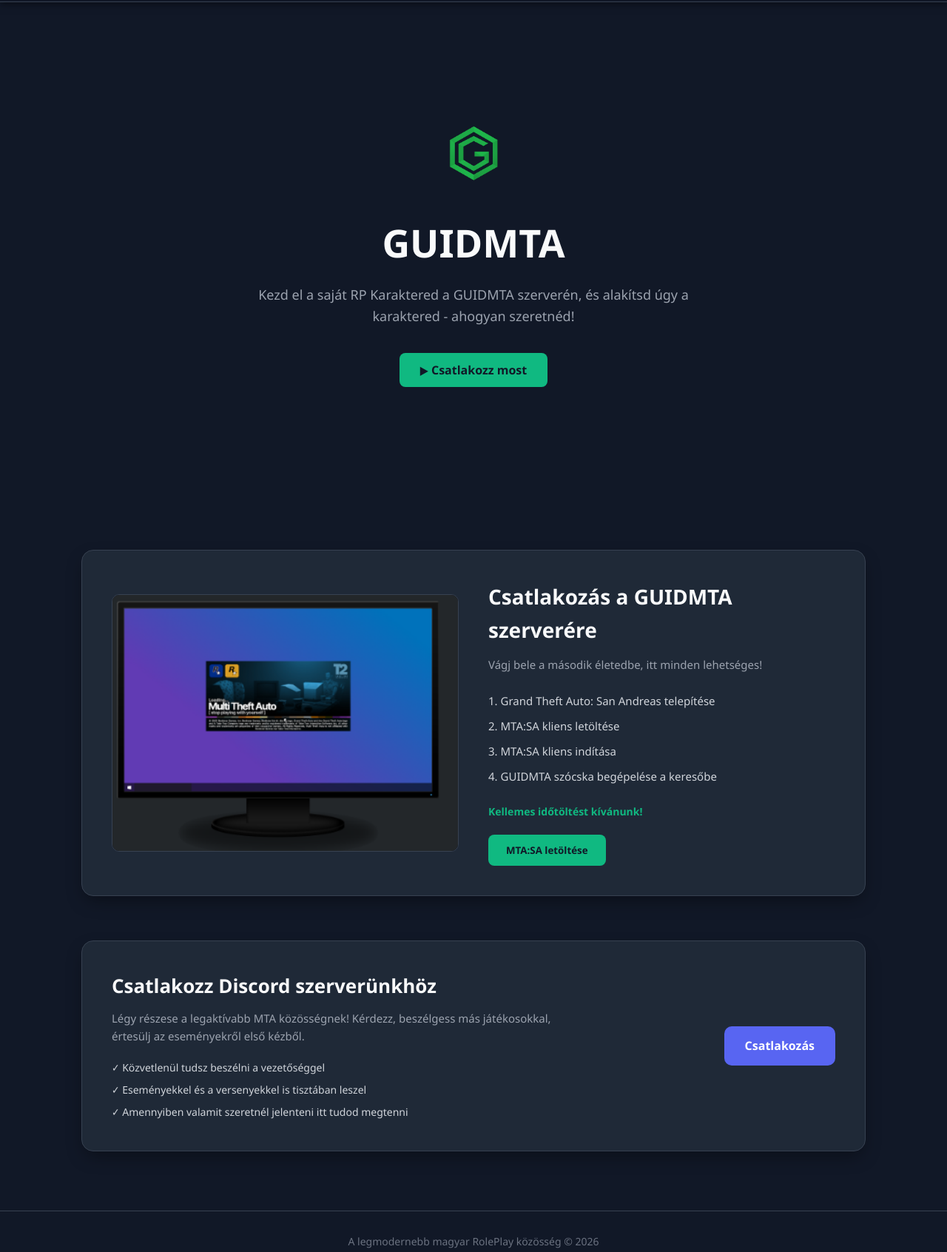
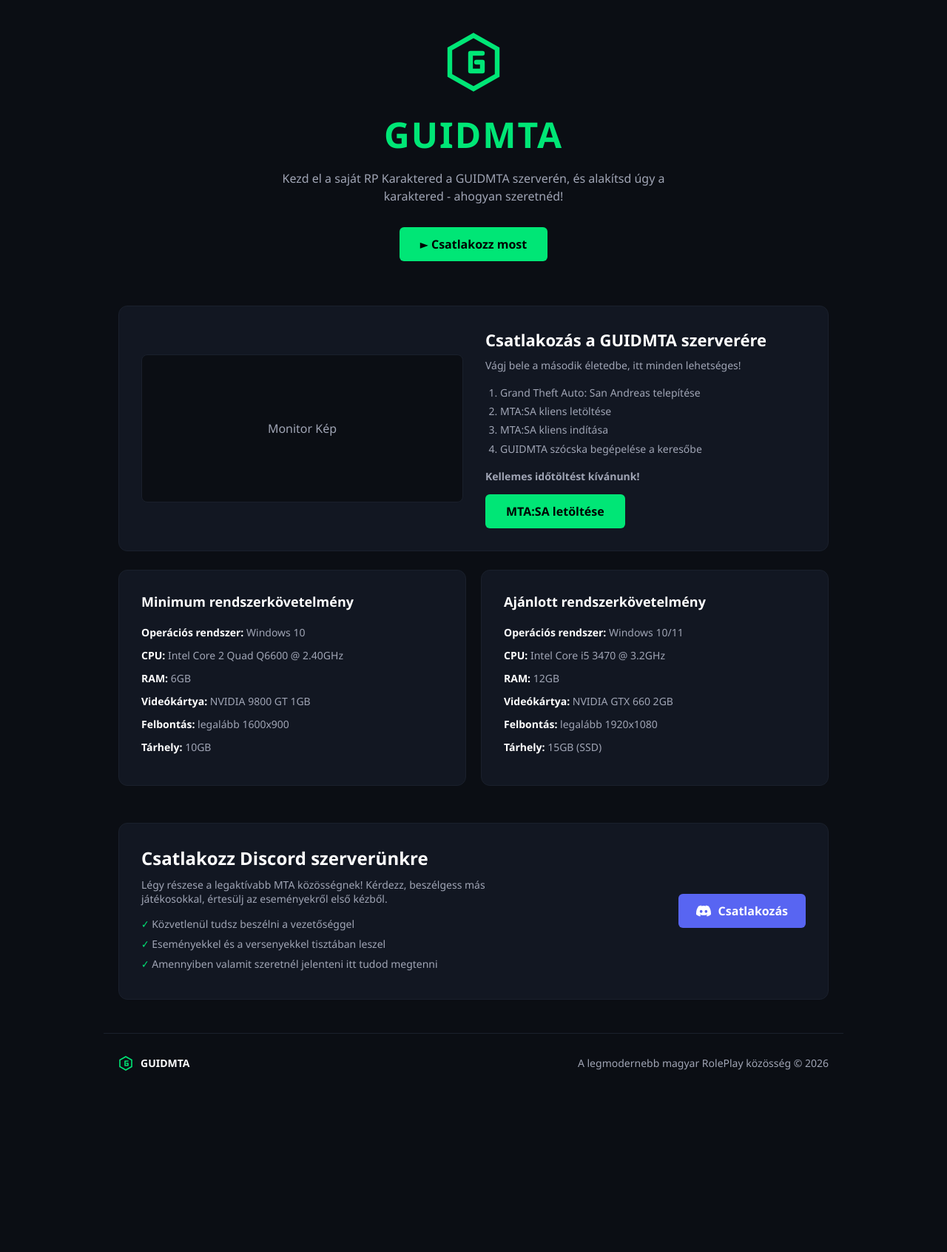
Before and after one commit to kulakiraj-oss/guidmta1, a plain HTML site: page index.html in a window 1280 px wide. Shown: the part 78-1770 px from the top of the page at 74% size. After the commit the page ends 1555 px from the top, so only its background shows below. Drawn offline with Linux system fonts and the light colour scheme.

Commit message:
Update index.html

```diff
--- a/index.html
+++ b/index.html
@@ -3,8 +3,7 @@
 <head>
     <meta charset="UTF-8">
     <meta name="viewport" content="width=device-width, initial-scale=1.0">
-    <title>GUIDMTA</title>
-    <link rel="icon" type="image/png" href="logo.png">
+    <title>GUIDMTA - RolePlay</title>
     <style>
         * {
             margin: 0;
@@ -14,334 +13,355 @@
         }
 
         body {
-            background-color: #111827;
-            color: #f3f4f6;
-            line-height: 1.6;
-            scroll-behavior: smooth;
+            background-color: #0b0e14;
+            color: #ffffff;
+            display: flex;
+            flex-direction: column;
+            align-items: center;
+            min-height: 100vh;
         }
 
-        header {
+        /* Navigáció */
+        nav {
+            width: 100%;
+            max-width: 1200px;
             display: flex;
-            justify-content: space-between;
+            justify-content: flex-end;
             align-items: center;
-            padding: 20px 50px;
-            background-color: rgba(17, 24, 39, 0.9);
-            box-shadow: 0 2px 10px rgba(0, 0, 0, 0.5);
-            position: sticky;
-            top: 0;
-            z-index: 1000;
-            border-bottom: 1px solid #374151;
+            padding: 20px;
+            gap: 20px;
         }
 
-        .logo-area {
-            display: flex;
-            align-items: center;
-            gap: 15px;
+        nav a {
+            color: #a0a5b5;
+            text-decoration: none;
+            font-weight: 600;
+            font-size: 14px;
         }
 
-        .logo-area img {
-            height: 40px;
-            width: 40px;
-            object-fit: contain;
+        nav a:hover {
+            color: #ffffff;
         }
 
-        .logo-area h1 {
-            font-size: 24px;
-            color: #10b981;
-            font-weight: 700;
-            letter-spacing: 1px;
+        .container {
+            width: 100%;
+            max-width: 1000px;
+            padding: 20px;
+            display: flex;
+            flex-direction: column;
+            align-items: center;
         }
 
-        nav {
+        /* Fejléc / Hero section */
+        .hero {
+            text-align: center;
+            margin: 40px 0 60px 0;
+        }
+
+        .logo {
+            width: 80px;
+            height: 80px;
+            margin-bottom: 20px;
+        }
+
+        h1 {
+            font-size: 48px;
+            font-weight: 800;
+            color: #00e676;
+            letter-spacing: 2px;
+            margin-bottom: 15px;
+        }
+
+        .subtitle {
+            color: #a0a5b5;
+            font-size: 16px;
+            max-width: 600px;
+            margin: 0 auto 30px auto;
+            line-height: 1.5;
+        }
+
+        /* Gombok */
+        .btn-main {
+            background-color: #00e676;
+            color: #000000;
+            padding: 12px 28px;
+            border-radius: 6px;
+            text-decoration: none;
+            font-weight: 700;
+            display: inline-flex;
+            align-items: center;
+            gap: 8px;
+            cursor: pointer;
+            border: none;
+        }
+
+        .btn-main:hover {
+            background-color: #00c853;
+        }
+
+        /* Kártyák / Szakaszok */
+        .card {
+            background-color: #121722;
+            border: 1px solid #1a202c;
+            border-radius: 12px;
+            padding: 30px;
+            width: 100%;
+            margin-bottom: 25px;
+        }
+
+        .join-section {
             display: flex;
             gap: 30px;
             align-items: center;
         }
 
-        .nav-link {
-            color: #d1d5db;
-            text-decoration: none;
-            font-size: 15px;
-            font-weight: 600;
-            transition: color 0.3s;
-            cursor: pointer;
-            background: none;
-            border: none;
-            padding: 0;
+        .monitor-box {
+            flex: 1;
+            background-color: #0b0e14;
+            border: 1px solid #1a202c;
+            border-radius: 8px;
+            height: 200px;
+            display: flex;
+            justify-content: center;
+            align-items: center;
+            color: #a0a5b5;
+            overflow: hidden;
         }
 
-        .nav-link:hover {
-            color: #10b981;
+        .monitor-box img {
+            max-width: 100%;
+            max-height: 100%;
+            object-fit: contain;
         }
 
-        .hero {
-            height: 85vh;
-            display: flex;
-            flex-direction: column;
-            justify-content: center;
-            align-items: center;
-            text-align: center;
-            padding: 0 20px;
-            background-color: #111827;
+        .join-details {
+            flex: 1;
         }
 
-        .hero-logo {
+        .join-details h2 {
+            font-size: 22px;
+            margin-bottom: 10px;
+        }
+
+        .join-details p {
+            color: #a0a5b5;
+            font-size: 14px;
+            margin-bottom: 15px;
+        }
+
+        .join-details ol {
+            color: #a0a5b5;
+            font-size: 14px;
+            margin-left: 20px;
+            margin-bottom: 15px;
+            line-height: 1.8;
+        }
+
+        .wish-text {
+            color: #00e676;
+            font-weight: 600;
+            font-size: 14px;
+            margin-bottom: 15px;
+        }
+
+        /* Rendszerkövetelmények */
+        .specs-grid {
+            display: grid;
+            grid-template-columns: 1fr 1fr;
+            gap: 20px;
+            width: 100%;
             margin-bottom: 25px;
         }
 
-        .hero-logo img {
-            height: 90px;
-            width: auto;
+        .spec-card h3 {
+            font-size: 18px;
+            margin-bottom: 20px;
         }
 
-        .hero h2 {
-            font-size: 52px;
-            color: #f9fafb;
-            margin-bottom: 15px;
-            font-weight: 800;
+        .spec-item {
+            font-size: 14px;
+            margin-bottom: 12px;
+            color: #a0a5b5;
         }
 
-        .hero p {
-            font-size: 18px;
-            color: #9ca3af;
-            max-width: 650px;
-            margin-bottom: 35px;
+        .spec-item strong {
+            color: #ffffff;
         }
 
-        .hero-btn {
-            background-color: #10b981;
-            color: #111827;
-            padding: 12px 28px;
-            border-radius: 8px;
-            font-weight: 700;
-            font-size: 16px;
-            border: none;
-            cursor: default;
-            display: inline-flex;
+        /* Discord Szakasz */
+        .discord-card {
+            display: flex;
+            justify-content: space-between;
+            align-items: center;
+        }
+
+        .discord-info h2 {
+            font-size: 24px;
+            margin-bottom: 10px;
+        }
+
+        .discord-info p {
+            color: #a0a5b5;
+            font-size: 14px;
+            margin-bottom: 15px;
+        }
+
+        .discord-list {
+            list-style: none;
+        }
+
+        .discord-list li {
+            color: #a0a5b5;
+            font-size: 14px;
+            margin-bottom: 8px;
+        }
+
+        .discord-list li::before {
+            content: "✓ ";
+            color: #00e676;
+            font-weight: bold;
+        }
+
+        .btn-discord {
+            background-color: #5865f2;
+            color: #ffffff;
+            padding: 12px 24px;
+            border-radius: 6px;
+            text-decoration: none;
+            font-weight: 600;
+            display: flex;
             align-items: center;
             gap: 10px;
         }
 
-        .content-section {
-            max-width: 1100px;
-            margin: 60px auto;
-            padding: 0 20px;
+        .btn-discord:hover {
+            background-color: #4752c4;
         }
 
-        .connect-card {
-            background-color: #1f2937;
-            padding: 40px;
-            border-radius: 16px;
-            box-shadow: 0 10px 25px -5px rgba(0, 0, 0, 0.4);
-            border: 1px solid #374151;
-            display: grid;
-            grid-template-columns: 1fr 1fr;
-            gap: 40px;
-            align-items: center;
-        }
-
-        .connect-info h3 {
-            font-size: 28px;
-            font-weight: 700;
-            margin-bottom: 12px;
-            color: #f9fafb;
-        }
-
-        .connect-info p {
-            color: #9ca3af;
-            font-size: 15px;
-            margin-bottom: 25px;
-        }
-
-        .steps-list {
-            list-style-position: inside;
-            color: #d1d5db;
-            font-size: 15px;
-            display: flex;
-            flex-direction: column;
-            gap: 10px;
-            margin-bottom: 25px;
-        }
-
-        .download-btn {
-            background-color: #10b981;
-            color: #111827;
-            padding: 12px 24px;
-            border-radius: 8px;
-            font-weight: 700;
-            text-decoration: none;
-            display: inline-flex;
-            align-items: center;
-            gap: 10px;
-            transition: background 0.3s;
-            border: none;
-            cursor: pointer;
-        }
-
-        .download-btn:hover {
-            background-color: #059669;
-        }
-
-        .monitor-preview {
+        /* Lábléc */
+        footer {
             width: 100%;
-            border-radius: 10px;
-            border: 1px solid #374151;
-            overflow: hidden;
-            background-color: #111827;
-        }
-
-        .monitor-preview img {
-            width: 100%;
-            height: auto;
-            display: block;
-        }
-
-        .discord-card {
-            background-color: #1f2937;
-            padding: 40px;
-            border-radius: 16px;
-            box-shadow: 0 10px 25px -5px rgba(0, 0, 0, 0.4);
-            border: 1px solid #374151;
+            max-width: 1000px;
             display: flex;
             justify-content: space-between;
             align-items: center;
-            margin-top: 40px;
+            padding: 30px 20px;
+            border-top: 1px solid #1a202c;
+            color: #a0a5b5;
+            font-size: 14px;
         }
 
-        .discord-text h3 {
-            font-size: 26px;
-            font-weight: 700;
-            margin-bottom: 10px;
-            color: #f9fafb;
-        }
-
-        .discord-text p {
-            color: #9ca3af;
-            font-size: 15px;
-            margin-bottom: 20px;
-            max-width: 600px;
-        }
-
-        .discord-perks {
-            list-style: none;
-            color: #d1d5db;
-            font-size: 14px;
+        .footer-logo {
             display: flex;
-            flex-direction: column;
-            gap: 8px;
-        }
-
-        .discord-btn {
-            background-color: #5865F2;
-            color: #ffffff;
-            padding: 14px 28px;
-            border-radius: 10px;
-            font-weight: 700;
-            text-decoration: none;
-            display: inline-flex;
             align-items: center;
             gap: 10px;
-            transition: background 0.3s;
-            white-space: nowrap;
-        }
-
-        .discord-btn:hover {
-            background-color: #4752C4;
-        }
-
-        footer {
-            background-color: #111827;
-            border-top: 1px solid #374151;
-            padding: 30px 20px;
-            text-align: center;
-            color: #6b7280;
-            font-size: 14px;
-            margin-top: 80px;
-        }
-
-        footer a {
-            color: #10b981;
-            text-decoration: none;
+            font-weight: bold;
+            color: #ffffff;
         }
     </style>
 </head>
 <body>
 
-    <header>
-        <div class="logo-area">
-            <img src="logo.png" alt="GUIDMTA Logo">
+    <nav>
+        <a href="javascript:void(0);">Segítség</a>
+        <span>|</span>
+        <a href="https://discord.gg/tVzp7sYgv" target="_blank">Közösség</a>
+        <span>|</span>
+        <a href="javascript:void(0);">Szabályzat</a>
+    </nav>
+
+    <div class="container">
+
+        <!-- Hero Section -->
+        <div class="hero">
+            <svg class="logo" viewBox="0 0 100 100" fill="none">
+                <polygon points="50,5 90,27.5 90,72.5 50,95 10,72.5 10,27.5" stroke="#00e676" stroke-width="8" fill="none"/>
+                <path d="M65 35 H45 V65 H65 V50 H55" stroke="#00e676" stroke-width="8" stroke-linecap="round" stroke-linejoin="round" fill="none"/>
+            </svg>
             <h1>GUIDMTA</h1>
+            <p class="subtitle">Kezd el a saját RP Karaktered a GUIDMTA szerverén, és alakítsd úgy a karaktered - ahogyan szeretnéd!</p>
+            <!-- NEM CSERÉL OLDALT / NEM CSINÁL SEMMIT -->
+            <a href="javascript:void(0);" class="btn-main">► Csatlakozz most</a>
         </div>
-        <nav>
-            <button class="nav-link" onclick="document.getElementById('segitseg').scrollIntoView({behavior: 'smooth'});">Segítség</button>
-            <button class="nav-link" onclick="document.getElementById('kozosseg').scrollIntoView({behavior: 'smooth'});">Közösség</button>
-            <a href="#" onclick="alert('A Szabályzat jelenleg szerkesztés alatt áll!'); return false;" class="nav-link">Szabályzat</a>
-        </nav>
-    </header>
 
-    <section class="hero">
-        <div class="hero-logo">
-            <img src="logo.png" alt="GUIDMTA Logo">
+        <!-- Csatlakozás Szakasz -->
+        <div class="card join-section">
+            <div class="monitor-box">
+                <!-- Ide rakhatod a képedet ha feltöltöd: <img src="monitor.png" alt="Monitor Kép"> -->
+                <span>Monitor Kép</span>
             </div>
-        <h2>GUIDMTA</h2>
-        <p>Kezd el a saját RP Karaktered a GUIDMTA szerverén, és alakítsd úgy a karaktered - ahogyan szeretnéd!</p>
-        <button class="hero-btn">
-            ▶ Csatlakozz most
-        </button>
-    </section>
-
-    <div id="segitseg" class="content-section">
-        <div class="connect-card">
-            <div class="monitor-preview">
-                <img src="monitor.png" alt="GUIDMTA Kliens">
-            </div>
-            <div class="connect-info">
-                <h3>Csatlakozás a GUIDMTA szerverére</h3>
+            <div class="join-details">
+                <h2>Csatlakozás a GUIDMTA szerverére</h2>
                 <p>Vágj bele a második életedbe, itt minden lehetséges!</p>
-                <ol class="steps-list">
+                <ol>
                     <li>Grand Theft Auto: San Andreas telepítése</li>
                     <li>MTA:SA kliens letöltése</li>
                     <li>MTA:SA kliens indítása</li>
                     <li>GUIDMTA szócska begépelése a keresőbe</li>
                 </ol>
-                <p style="color: #10b981; font-size: 14px; margin-bottom: 20px; font-weight: 600;">Kellemes időtöltést kívánunk!</p>
-                <button class="download-btn" onclick="downloadGUIDMTA()">MTA:SA letöltése</button>
-            </div>
+                <p class="wish-text">Kellemes időtöltést kívánunk!</p>
+                <!-- NEM CSERÉL OLDALT / NEM CSINÁL SEMMIT -->
+                <a href="javascript:void(0);" class="btn-main">MTA:SA letöltése</a>
             </div>
         </div>
 
-    <div id="kozosseg" class="content-section">
-        <div class="discord-card">
-            <div class="discord-text">
-                <h3>Csatlakozz Discord szerverünkhöz</h3>
-                <p>Légy részese a legaktívabb MTA közösségnek! Kérdezz, beszélgess más játékosokkal, értesülj az eseményekről első kézből.</p>
-                <ul class="discord-perks">
-                    <li>✓ Közvetlenül tudsz beszélni a vezetőséggel</li>
-                    <li>✓ Eseményekkel és a versenyekkel is tisztában leszel</li>
-                    <li>✓ Amennyiben valamit szeretnél jelenteni itt tudod megtenni</li>
+        <!-- Rendszerkövetelmények -->
+        <div class="specs-grid">
+            <div class="card spec-card">
+                <h3>Minimum rendszerkövetelmény</h3>
+                <div class="spec-item"><strong>Operációs rendszer:</strong> Windows 10</div>
+                <div class="spec-item"><strong>CPU:</strong> Intel Core 2 Quad Q6600 @ 2.40GHz</div>
+                <div class="spec-item"><strong>RAM:</strong> 6GB</div>
+                <div class="spec-item"><strong>Videókártya:</strong> NVIDIA 9800 GT 1GB</div>
+                <div class="spec-item"><strong>Felbontás:</strong> legalább 1600x900</div>
+                <div class="spec-item"><strong>Tárhely:</strong> 10GB</div>
+            </div>
+
+            <div class="card spec-card">
+                <h3>Ajánlott rendszerkövetelmény</h3>
+                <div class="spec-item"><strong>Operációs rendszer:</strong> Windows 10/11</div>
+                <div class="spec-item"><strong>CPU:</strong> Intel Core i5 3470 @ 3.2GHz</div>
+                <div class="spec-item"><strong>RAM:</strong> 12GB</div>
+                <div class="spec-item"><strong>Videókártya:</strong> NVIDIA GTX 660 2GB</div>
+                <div class="spec-item"><strong>Felbontás:</strong> legalább 1920x1080</div>
+                <div class="spec-item"><strong>Tárhely:</strong> 15GB (SSD)</div>
+            </div>
+        </div>
+
+        <!-- Discord Szakasz -->
+        <div class="card discord-card">
+            <div class="discord-info">
+                <h2>Csatlakozz Discord szerverünkre</h2>
+                <p>Légy részese a legaktívabb MTA közösségnek! Kérdezz, beszélgess más<br>játékosokkal, értesülj az eseményekről első kézből.</p>
+                <ul class="discord-list">
+                    <li>Közvetlenül tudsz beszélni a vezetőséggel</li>
+                    <li>Eseményekkel és a versenyekkel tisztában leszel</li>
+                    <li>Amennyiben valamit szeretnél jelenteni itt tudod megtenni</li>
                 </ul>
             </div>
-            <a href="https://discord.gg/tVzp7sYgv" target="_blank" class="discord-btn">
+            <div>
+                <a href="https://discord.gg/tVzp7sYgv" target="_blank" class="btn-discord">
+                    <svg width="20" height="20" viewBox="0 0 127.14 96.36" fill="#ffffff">
+                        <path d="M107.7,8.07A105.15,105.15,0,0,0,81.47,0a72.06,72.06,0,0,0,3.36,6.83A97.68,97.68,0,0,0,42.29,6.83,72.37,72.37,0,0,0,45.64,0,105.89,105.89,0,0,0,19.39,8.09C2.79,32.65-1.71,56.6.54,80.21A105.73,105.73,0,0,0,32.71,96.36,77.7,77.7,0,0,0,39.6,85.25a68.42,68.42,0,0,1,-10.85,-5.18c.91,-0.66,1.8,-1.34,2.66,-2a74.57,74.57,0,0,0,64.3,0c.87.68,1.76,1.36,2.66,2a68.68,68.68,0,0,1,-10.87,5.19,77,77,0,0,0,6.89,11.1,105.25,105.25,0,0,0,32.19,-16.14c2.64,-27.38,-4.51,-51.11,-18.88,-72.15ZM42.45,65.69C36.18,65.69,31,60,31,53s5,-12.74,11.43,-12.74S54,45.92,53.89,53,48.84,65.69,42.45,65.69Zm42.24,0C78.41,65.69,73.25,60,73.25,53s5.06,-12.74,11.44,-12.74S96.23,45.92,96.12,53,91.08,65.69,84.69,65.69Z"/>
+                    </svg>
                     Csatlakozás
                 </a>
             </div>
         </div>
 
+    </div>
+
+    <!-- Footer -->
     <footer>
-        <p>A legmodernebb magyar RolePlay közösség &copy; 2026</p>
+        <div class="footer-logo">
+            <svg width="20" height="20" viewBox="0 0 100 100" fill="none">
+                <polygon points="50,5 90,27.5 90,72.5 50,95 10,72.5 10,27.5" stroke="#00e676" stroke-width="8" fill="none"/>
+                <path d="M65 35 H45 V65 H65 V50 H55" stroke="#00e676" stroke-width="8" stroke-linecap="round" stroke-linejoin="round" fill="none"/>
+            </svg>
+            GUIDMTA
+        </div>
+        <div>A legmodernebb magyar RolePlay közösség © 2026</div>
     </footer>
-
-    <script>
-        function downloadGUIDMTA() {
-            const fileUrl = 'https://multitheftauto.com/';
-            const a = document.createElement('a');
-            a.href = fileUrl;
-            a.download = 'guidmta';
-            document.body.appendChild(a);
-            a.click();
-            document.body.removeChild(a);
-        }
-    </script>
 
 </body>
 </html>
```
Lines whose indentation alone changed are shown as unchanged.
